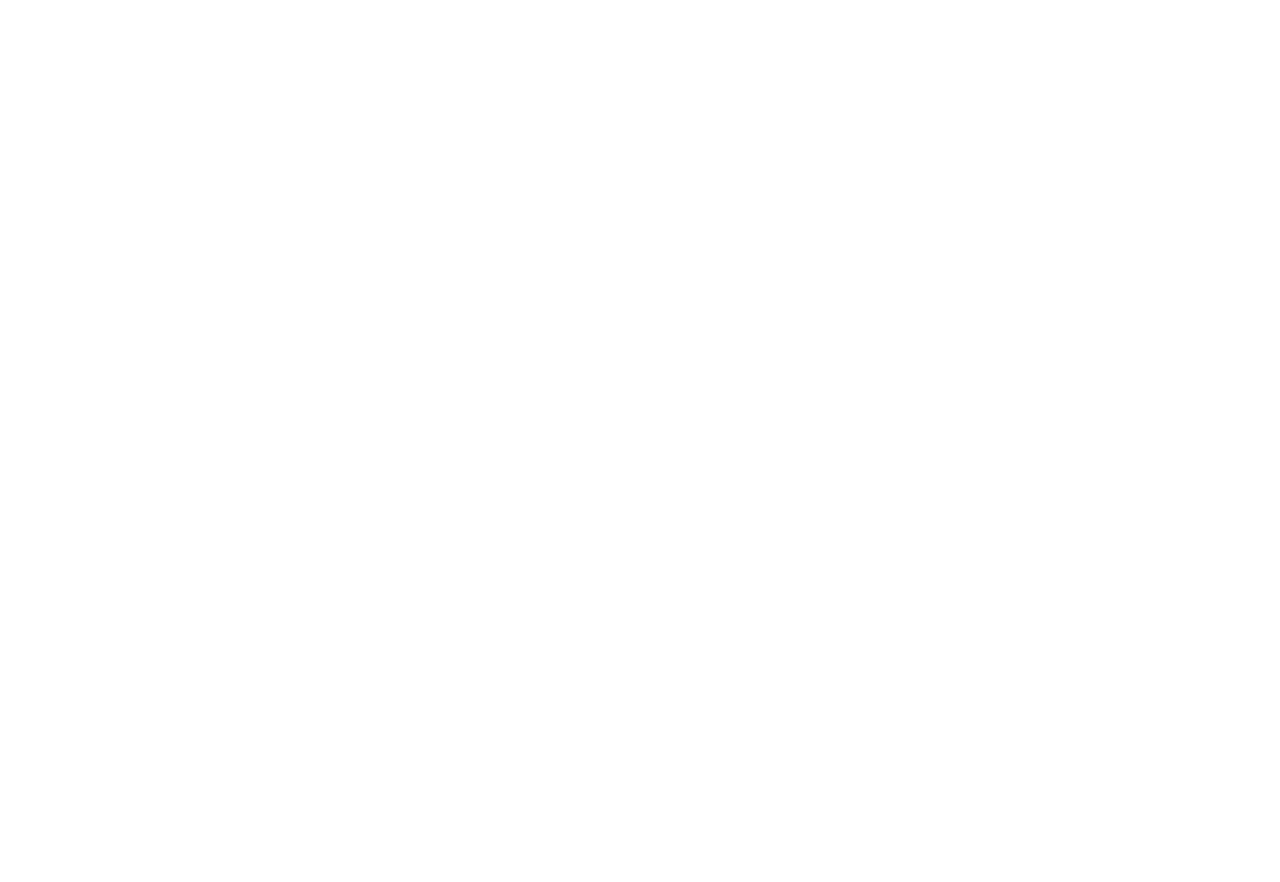
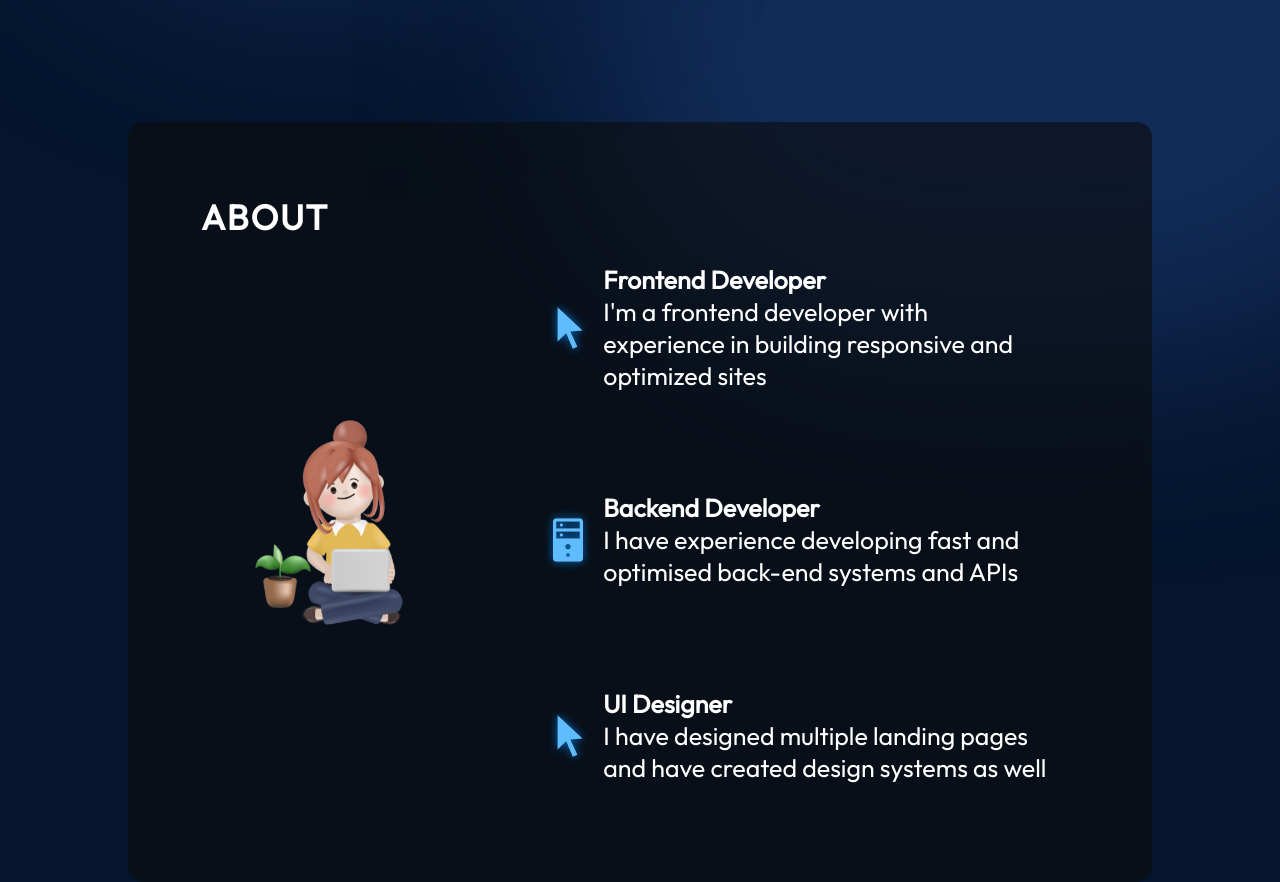
Before and after one commit to Abdullah-Hasan-Sajjad/React-Playground, a React (Vite) app in the folder portfolio-site-using-react-1/: page / in a window 1280 px wide. Shown: the part 680-1562 px from the top of the page. Before the commit the page ends 800 px from the top, so only its background shows below. Built offline with nearby package versions, Linux system fonts and the light colour scheme.

Commit message:
created About portion

```diff
--- a/portfolio-site-using-react-1/src/App.jsx
+++ b/portfolio-site-using-react-1/src/App.jsx
@@ -1,4 +1,5 @@
 import styles from "./App.module.css";
+import { About } from "./components/About/About";
 import { Hero } from "./components/Hero/Hero";
 import { Navbar } from "./components/Navbar/Navbar";
 
@@ -8,6 +9,7 @@
     <div className={styles.App}>
       <Navbar />
       <Hero />
+      <About />
     </div>
   )
 }
--- /dev/null
+++ b/portfolio-site-using-react-1/src/components/About/About.jsx
@@ -0,0 +1,51 @@
+import React from "react";
+
+import styles from "./About.module.css";
+import { getImageUrl } from "../../utils";
+
+export const About = () => {
+  return (
+    <section className={styles.container} id="about">
+      <h2 className={styles.title}>About</h2>
+      <div className={styles.content}>
+        <img
+          src={getImageUrl("about/aboutImage.png")}
+          alt="Me sitting with a laptop"
+          className={styles.aboutImage}
+        />
+        <ul className={styles.aboutItems}>
+          <li className={styles.aboutItem}>
+            <img src={getImageUrl("about/cursorIcon.png")} alt="Cursor icon" />
+            <div className={styles.aboutItemText}>
+              <h3>Frontend Developer</h3>
+              <p>
+                I'm a frontend developer with experience in building responsive
+                and optimized sites
+              </p>
+            </div>
+          </li>
+          <li className={styles.aboutItem}>
+            <img src={getImageUrl("about/serverIcon.png")} alt="Server icon" />
+            <div className={styles.aboutItemText}>
+              <h3>Backend Developer</h3>
+              <p>
+                I have experience developing fast and optimised back-end systems
+                and APIs
+              </p>
+            </div>
+          </li>
+          <li className={styles.aboutItem}>
+            <img src={getImageUrl("about/cursorIcon.png")} alt="UI icon" />
+            <div className={styles.aboutItemText}>
+              <h3>UI Designer</h3>
+              <p>
+                I have designed multiple landing pages and have created design
+                systems as well
+              </p>
+            </div>
+          </li>
+        </ul>
+      </div>
+    </section>
+  );
+};
--- /dev/null
+++ b/portfolio-site-using-react-1/src/components/About/About.module.css
@@ -0,0 +1,92 @@
+@import "../../vars.css";
+
+.container {
+  position: relative;
+  background-color: rgba(12, 12, 12, 0.6);
+  border-radius: 15px;
+  padding: 73px;
+  margin-top: 129px;
+  z-index: 1;
+  margin-left: 10%;
+  margin-right: 10%;
+}
+
+.title {
+  color: var(--color-text);
+  font-size: 35px;
+  font-weight: 700;
+  letter-spacing: 1.75px;
+  text-transform: uppercase;
+}
+
+.content {
+  display: flex;
+  flex-direction: row;
+  align-items: center;
+}
+
+.aboutImage {
+  width: 35%;
+}
+
+.aboutItems {
+  color: var(--color-text);
+  display: flex;
+  flex-direction: column;
+  gap: 50px;
+}
+
+.aboutItem {
+  display: flex;
+  flex-direction: row;
+  align-items: center;
+  border-radius: 20px;
+  list-style: none;
+  padding: 25px;
+  background-image: linear-gradient(
+    90deg,
+    rgba(165, 215, 232, 0.42) 0%,
+    rgba(255, 255, 255, 0) 100%
+  );
+  background-size: 0 100%;
+  background-repeat: no-repeat;
+  transition: 0.4s;
+}
+
+.aboutItem:hover {
+  background-size: 100% 100%;
+}
+
+.aboutItem h3 {
+  font-size: 25px;
+  font-weight: 600;
+}
+
+.aboutItem p {
+  font-size: 25px;
+}
+
+@media screen and (max-width: 830px) {
+  .container {
+    background-color: transparent;
+    padding-left: 0;
+    padding-right: 0;
+  }
+
+  .content {
+    flex-direction: column;
+  }
+
+  .aboutImage {
+    display: none;
+  }
+
+  .aboutItems {
+    margin-top: 29px;
+  }
+
+  .aboutItem {
+    padding-left: 0;
+    padding-right: 0;
+  }
+}
```
